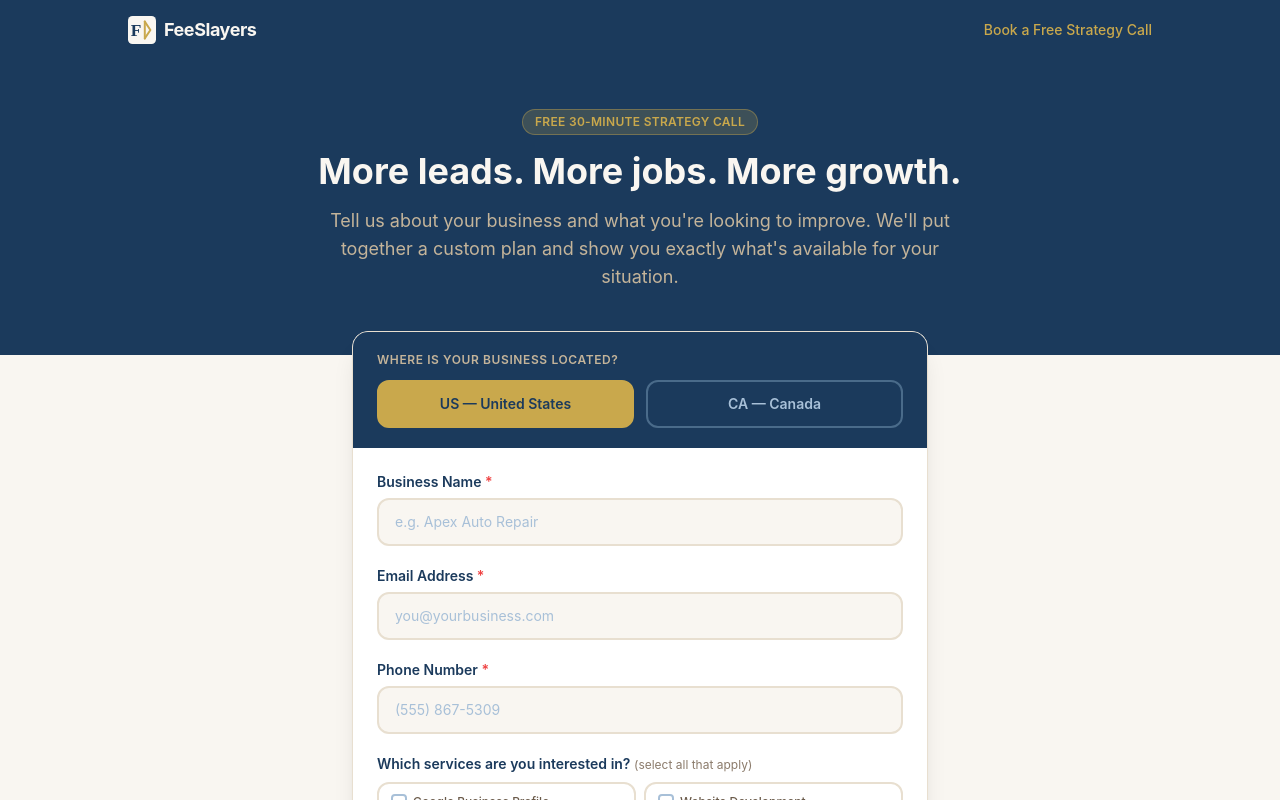
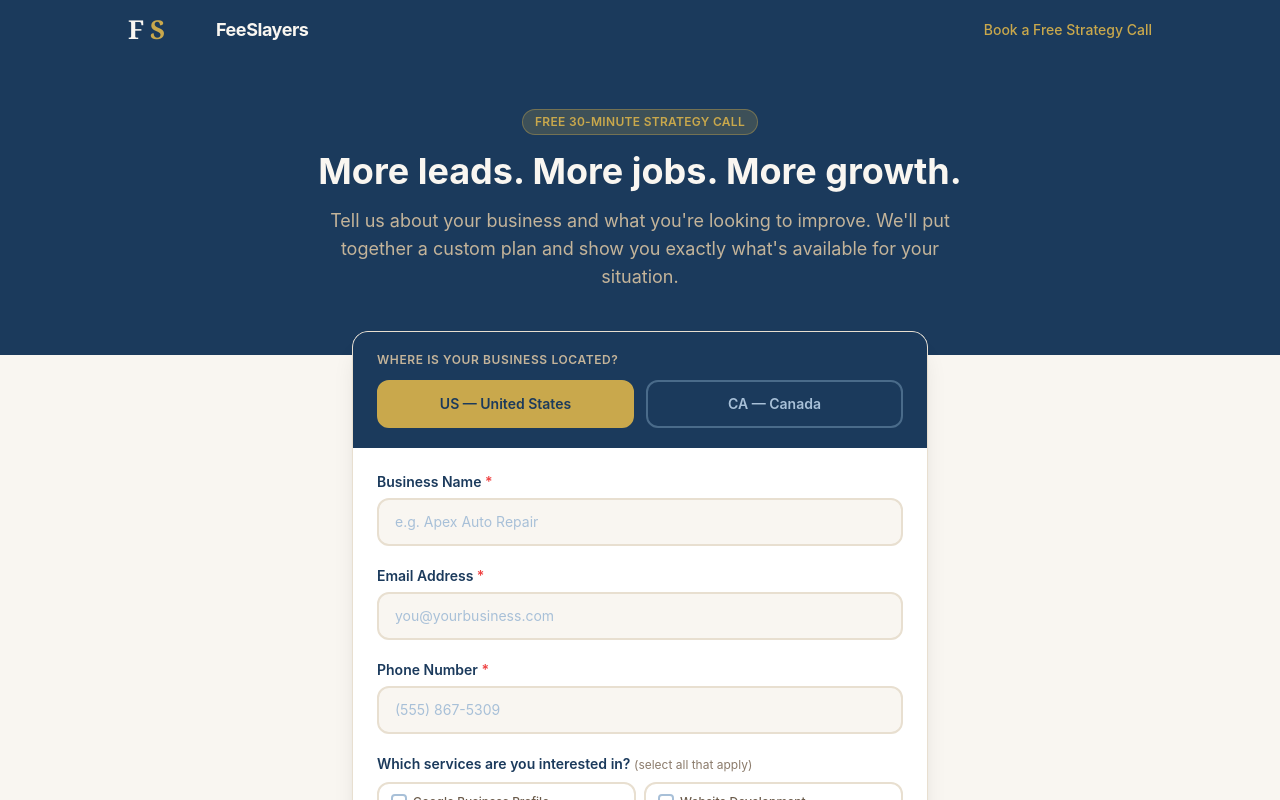
Before and after one commit to primo-commits/webdevfsusa, a Next.js app: page /landing in a window 1280 px wide. Shown: the top 800 px of the page. Built offline with nearby package versions, Linux system fonts and the light colour scheme.

Commit message:
Add services selector: Google GBP, website, ads, payment processing, financing, capital, Clover

```diff
--- a/app/landing/page.tsx
+++ b/app/landing/page.tsx
@@ -85,11 +85,12 @@ export default function LandingPage() {
       <header className="bg-[#1B3A5C] px-6 py-4">
         <div className="max-w-5xl mx-auto flex items-center justify-between">
           <Link href="/" className="flex items-center gap-2">
-            <svg width="28" height="28" viewBox="0 0 100 100" fill="none" xmlns="http://www.w3.org/2000/svg">
-              <rect width="100" height="100" rx="16" fill="#F9F6F1" />
-              <text y="72" x="10" fontSize="62" fontFamily="serif" fill="#1B3A5C" fontWeight="700">F</text>
-              <path d="M60 20 L80 50 L60 80" stroke="#C9A84C" strokeWidth="7" strokeLinecap="round" strokeLinejoin="round" fill="none" />
-              <line x1="60" y1="20" x2="60" y2="80" stroke="#C9A84C" strokeWidth="7" strokeLinecap="round" />
+            {/* FeeSlayers F + S lettermark logo */}
+            <svg width="80" height="28" viewBox="0 0 80 28" fill="none" xmlns="http://www.w3.org/2000/svg">
+              {/* F - navy */}
+              <text x="0" y="23" fontSize="26" fontFamily="Georgia, serif" fill="#F9F6F1" fontWeight="700">F</text>
+              {/* S - gold */}
+              <text x="22" y="23" fontSize="26" fontFamily="Georgia, serif" fill="#C9A84C" fontWeight="700">S</text>
             </svg>
             <span className="text-[#F9F6F1] font-bold text-lg tracking-tight">FeeSlayers</span>
           </Link>
@@ -271,13 +272,8 @@ export default function LandingPage() {
 
           {/* Trust signals */}
           <div className="mt-6 grid grid-cols-3 gap-3 text-center">
-            {[
-              { label: "30-minute call" },
-              { label: "Custom plan" },
-              { label: "No obligation" },
-            ].map(({ label }) => (
+            {["30-minute call", "Custom plan", "No obligation"].map((label) => (
               <div key={label} className="bg-white rounded-xl border border-[#E8DFD0] py-3 px-2">
-                <div className="text-sm font-bold text-[#C9A84C] mb-1">[ok]</div>
                 <p className="text-xs text-[#6B5B4B] font-medium">{label}</p>
               </div>
             ))}
```
